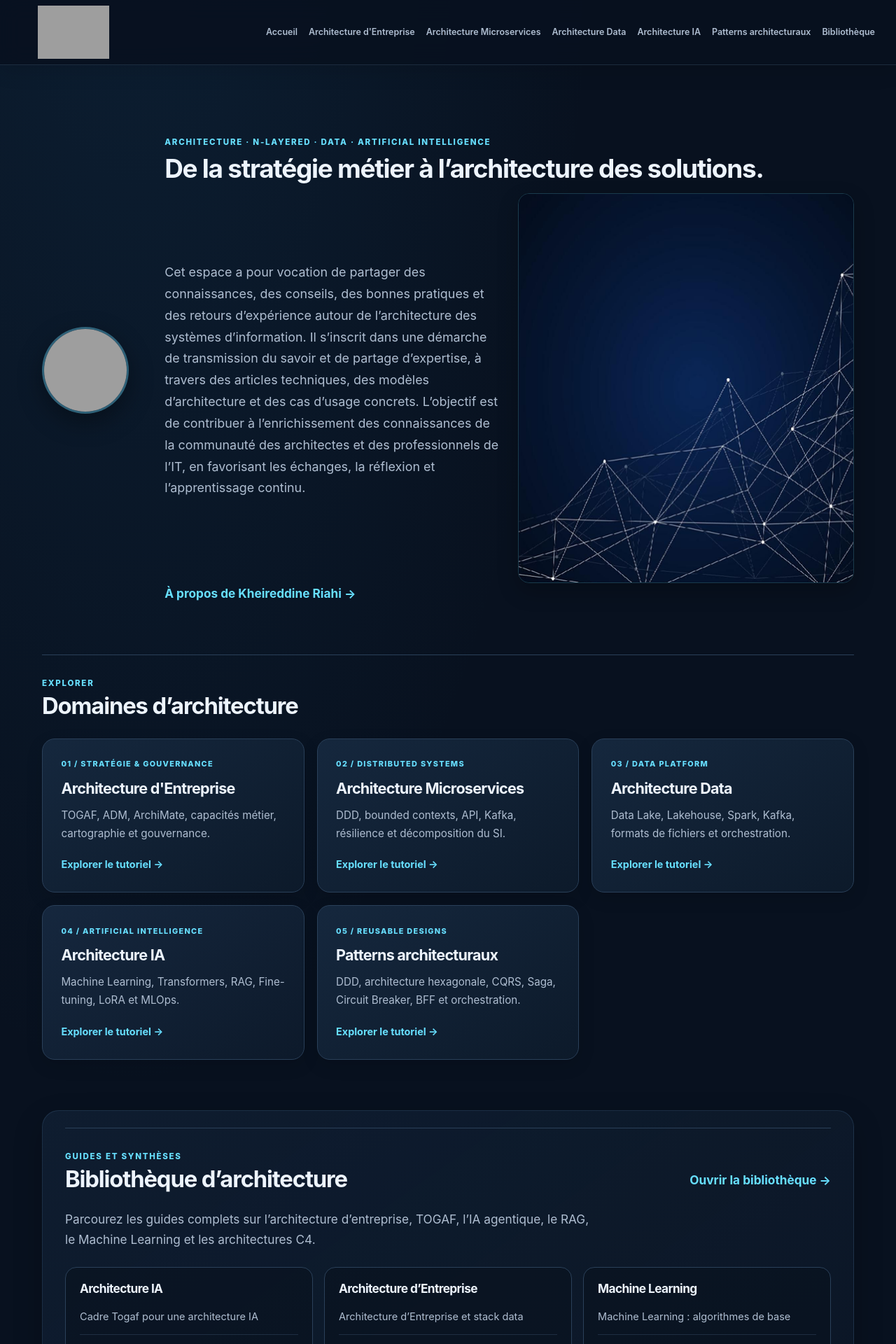
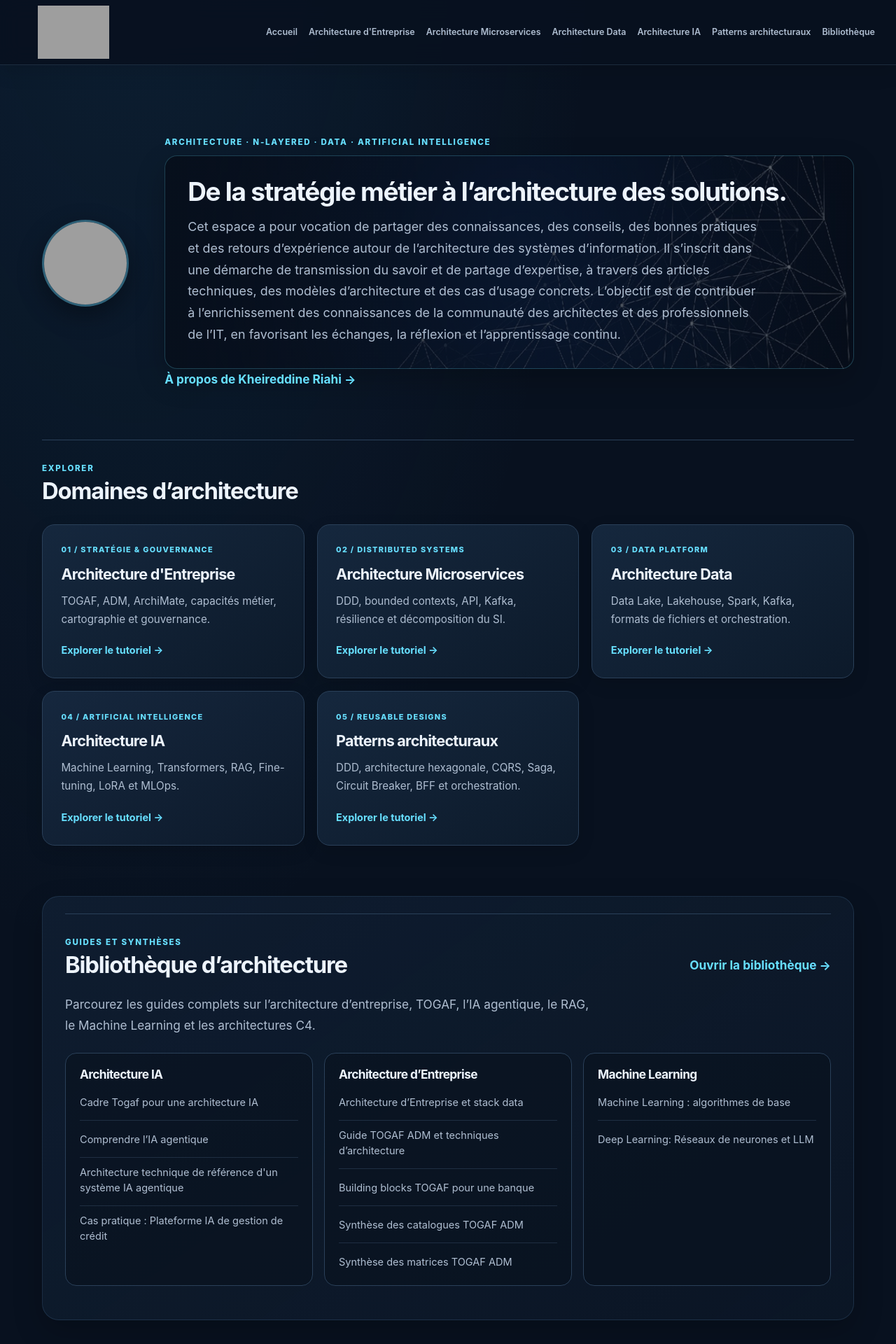
Before and after one commit to KRiahi345/kriahi, a Jekyll site: the page built from index.html, in a window 1280 px wide. Shown: the top 1920 px of the page at 70% size. Built offline with Jekyll 4.4.1, drawn with Linux system fonts in a browser that asks for light colours; grey boxes are pictures that could not be loaded.

Commit message:
Use panoramic artwork as homepage message background

```diff
--- a/_layouts/home.html
+++ b/_layouts/home.html
@@ -6,10 +6,9 @@ layout: default
 <img class="profile-photo" src="{{ '/assets/images/kheireddine-riahi-profile.png' | relative_url }}" alt="Portrait de Kheireddine Riahi" width="116" height="116">
 <div class="hero-text">
 <p class="eyebrow">ARCHITECTURE · N-LAYERED · DATA · ARTIFICIAL INTELLIGENCE</p>
+<div class="hero-message">
 <h1>De la stratégie métier à l’architecture des solutions.</h1>
-<div class="hero-intro">
 <p class="hero-copy">Cet espace a pour vocation de partager des connaissances, des conseils, des bonnes pratiques et des retours d’expérience autour de l’architecture des systèmes d’information. Il s’inscrit dans une démarche de transmission du savoir et de partage d’expertise, à travers des articles techniques, des modèles d’architecture et des cas d’usage concrets. L’objectif est de contribuer à l’enrichissement des connaissances de la communauté des architectes et des professionnels de l’IT, en favorisant les échanges, la réflexion et l’apprentissage continu.</p>
-<img class="hero-illustration" src="{{ '/assets/images/home-architecture-illustration.png' | relative_url }}?v=wallpaper-20261124" alt="Illustration abstraite de connexions entre composants d’architecture numérique" width="931" height="557" fetchpriority="high">
 </div>
 <a class="text-link" href="{{ '/about/' | relative_url }}">À propos de Kheireddine Riahi →</a>
 </div>
--- a/assets/css/style.css
+++ b/assets/css/style.css
@@ -473,25 +473,25 @@ h3 {
   font-size: clamp(1.05rem, 1.4vw, 1.2rem);
 }
 
-.hero-intro {
-  display: grid;
-  grid-template-columns: repeat(2, minmax(0, 1fr));
-  align-items: center;
-  gap: clamp(1rem, 2vw, 1.5rem);
+.hero-message {
+  overflow: hidden;
+  padding: clamp(1.1rem, 2.5vw, 2rem);
+  border: 1px solid rgb(103 223 255 / 24%);
+  border-radius: 18px;
+  background-color: var(--surface);
+  background-image: linear-gradient(90deg, rgb(8 17 31 / 84%), rgb(8 17 31 / 65%)), url("../images/home-architecture-illustration.png?v=wallpaper-bg-20261124");
+  background-position: center;
+  background-size: cover;
+  box-shadow: var(--shadow);
 }
 
-.hero-intro .hero-copy {
-  max-width: none;
+.hero-message h1 {
+  margin-top: 0;
 }
 
-.hero-illustration {
-  display: block;
-  width: 100%;
-  aspect-ratio: 931 / 557;
-  object-fit: cover;
-  border: 1px solid rgb(103 223 255 / 20%);
-  border-radius: 16px;
-  box-shadow: 0 12px 30px rgb(0 0 0 / 24%);
+.hero-message .hero-copy {
+  max-width: 72ch;
+  margin-bottom: 0;
 }
 
 .home-library {
@@ -1200,21 +1200,9 @@ h3 {
     grid-column: 1 / -1;
   }
 
-  .hero-intro {
+  .hero-message {
     grid-column: 1 / -1;
-    display: flex;
-    flex-direction: column;
-    align-items: stretch;
-    gap: 0.7rem;
-  }
-
-  .hero-intro .hero-copy {
-    margin-bottom: 0.2rem;
-  }
-
-  .hero-illustration {
-    align-self: center;
-    width: 100%;
+    padding: 1rem;
   }
 
   .home-library {
```
